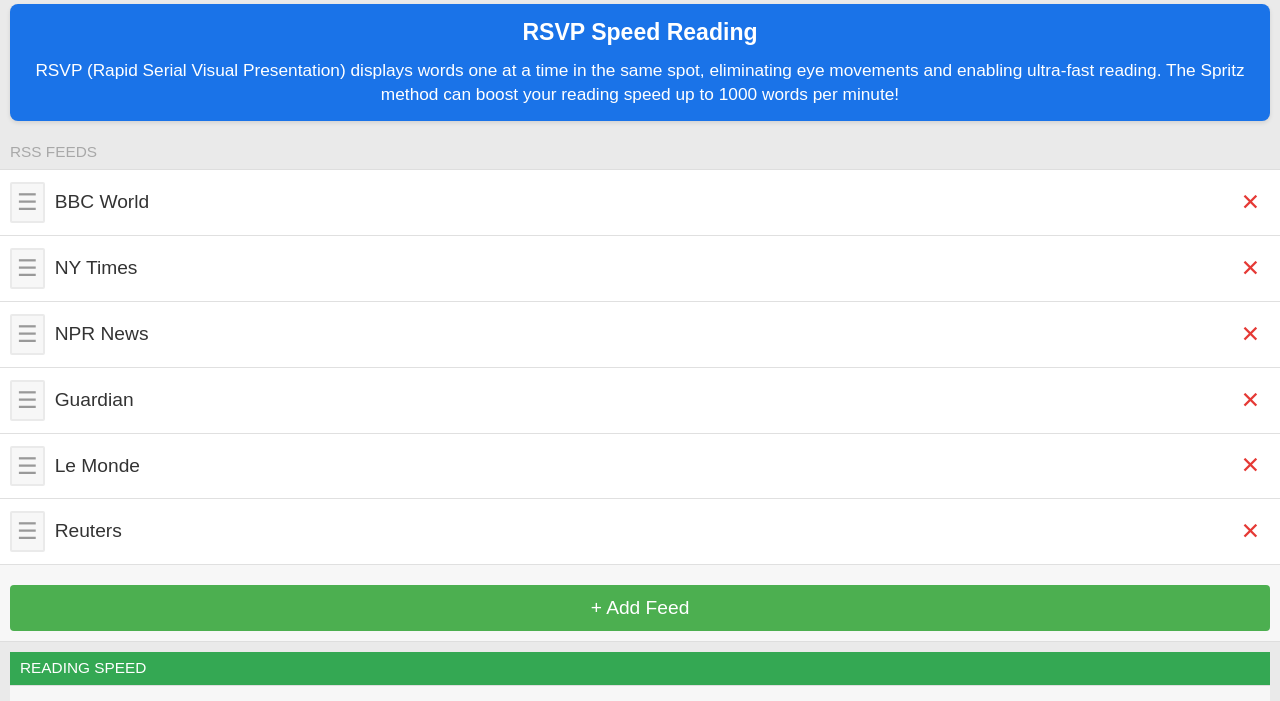
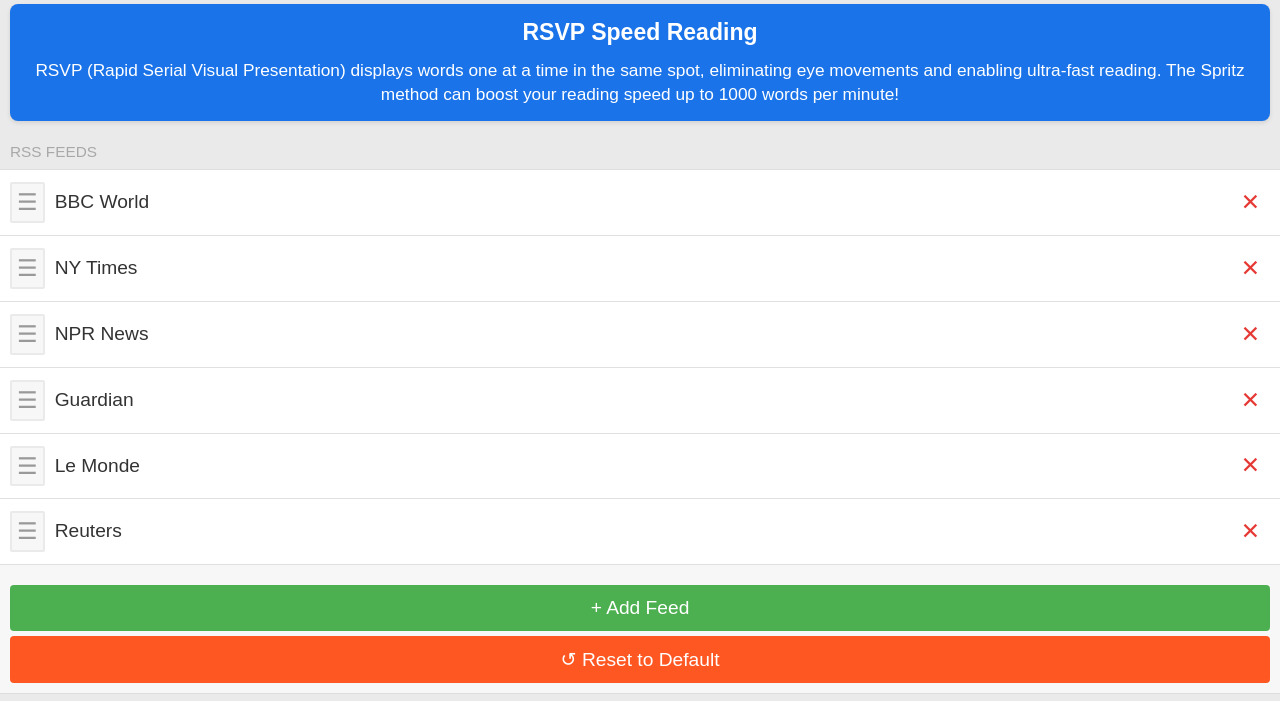
Before and after one commit to Sichroteph/RSVP-Breaking-News, a plain HTML site: page config/index.html in a window 1280 px wide. Shown: the part 63-764 px from the top of the page. Drawn offline with Linux system fonts and the light colour scheme; files that its build step writes are made by us from their sources; files whose address does not match are found by name.

Commit message:
Add reset feeds button to restore default feeds

```diff
--- a/config/index.html
+++ b/config/index.html
@@ -94,6 +94,22 @@
       background: #45a049;
     }
 
+    .reset-feed-btn {
+      width: 100%;
+      padding: 12px;
+      background: #ff5722;
+      color: white;
+      border: none;
+      font-size: 1em;
+      cursor: pointer;
+      margin-top: 5px;
+      border-radius: 4px;
+    }
+
+    .reset-feed-btn:hover {
+      background: #e64a19;
+    }
+
     .modal {
       display: none;
       position: fixed;
@@ -186,6 +202,7 @@
       </ul>
       <div style='padding: 10px;'>
         <button type='button' class='add-feed-btn' onclick='showAddFeedModal()'>+ Add Feed</button>
+        <button type='button' class='reset-feed-btn' onclick='resetFeeds()'>↺ Reset to Default</button>
       </div>
     </div>
   </div>
@@ -343,6 +360,14 @@
     feeds.splice(index, 1);
     saveFeeds();
     renderFeedList();
+  }
+
+  function resetFeeds() {
+    if (confirm('Reset all feeds to default? Your custom feeds will be removed.')) {
+      feeds = defaultFeeds.slice();
+      saveFeeds();
+      renderFeedList();
+    }
   }
 
   function showAddFeedModal() {
```
Also changed, not shown: index.html (+25 -0 lines).
